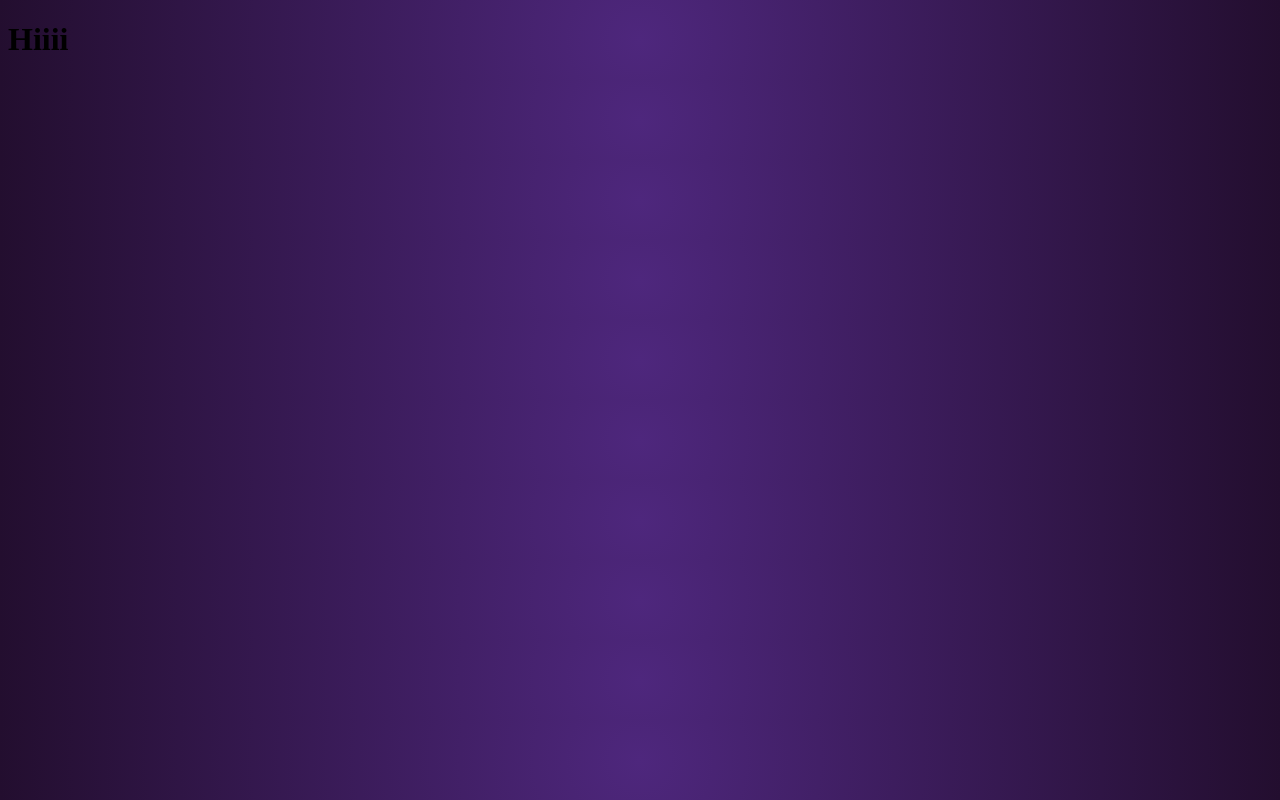
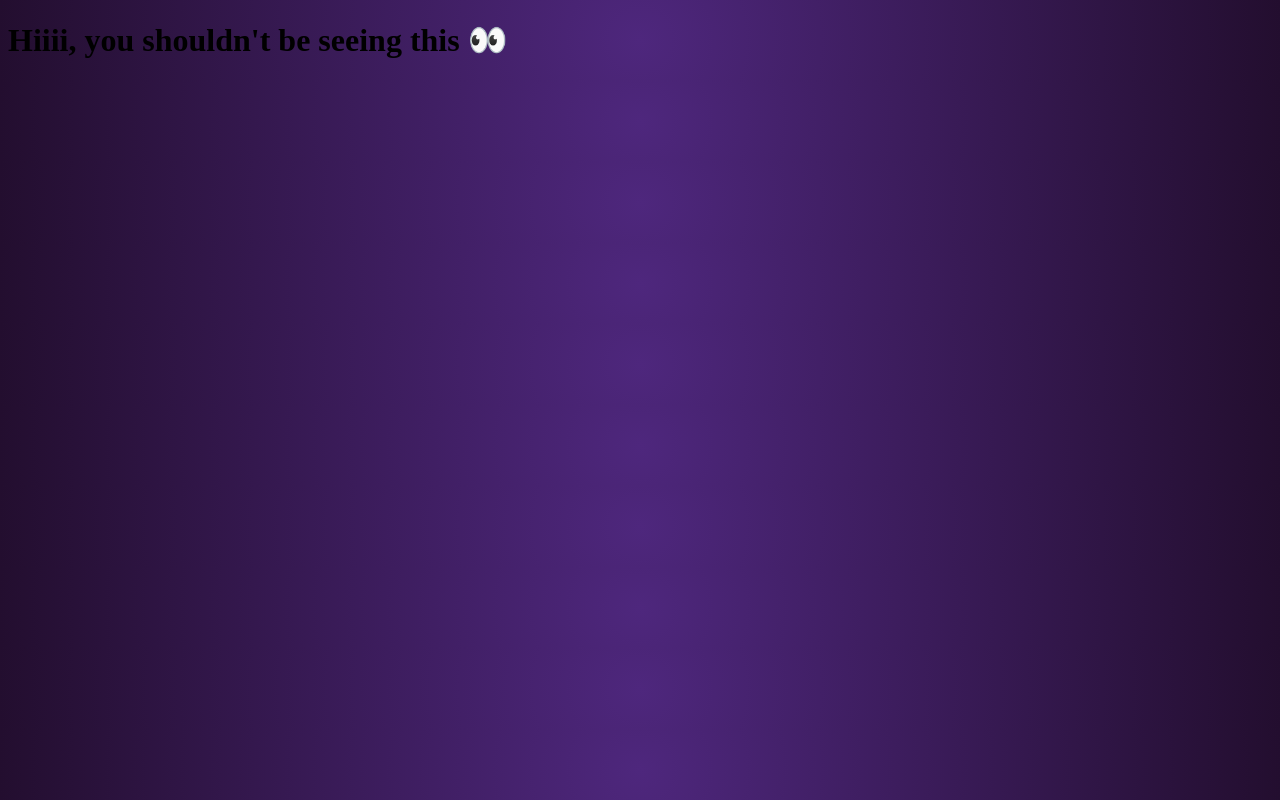
Before and after one commit to devjoshdev/jedi-survivor-stances, a Next.js app: page /stances in a window 1280 px wide. Built offline with nearby package versions, Linux system fonts and the light colour scheme.

Commit message:
Easter egg added 😎

```diff
--- a/pages/stances/index.js
+++ b/pages/stances/index.js
@@ -1,7 +1,7 @@
 export default function Stance() {
     return (
         <>
-            <h1>Hiiii</h1>
+            <h1>Hiiii, you shouldn't be seeing this 👀</h1>
         </>
     )
 }
```
